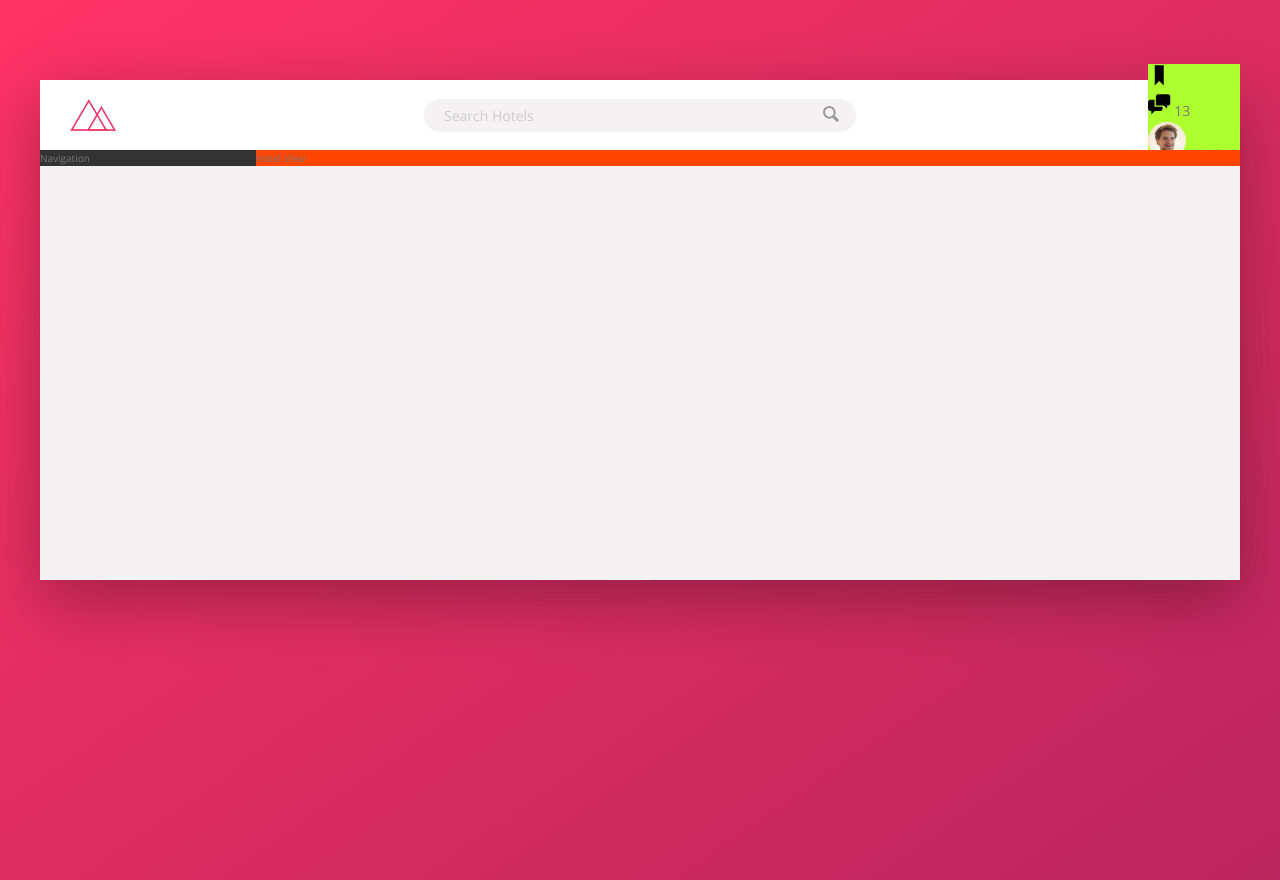
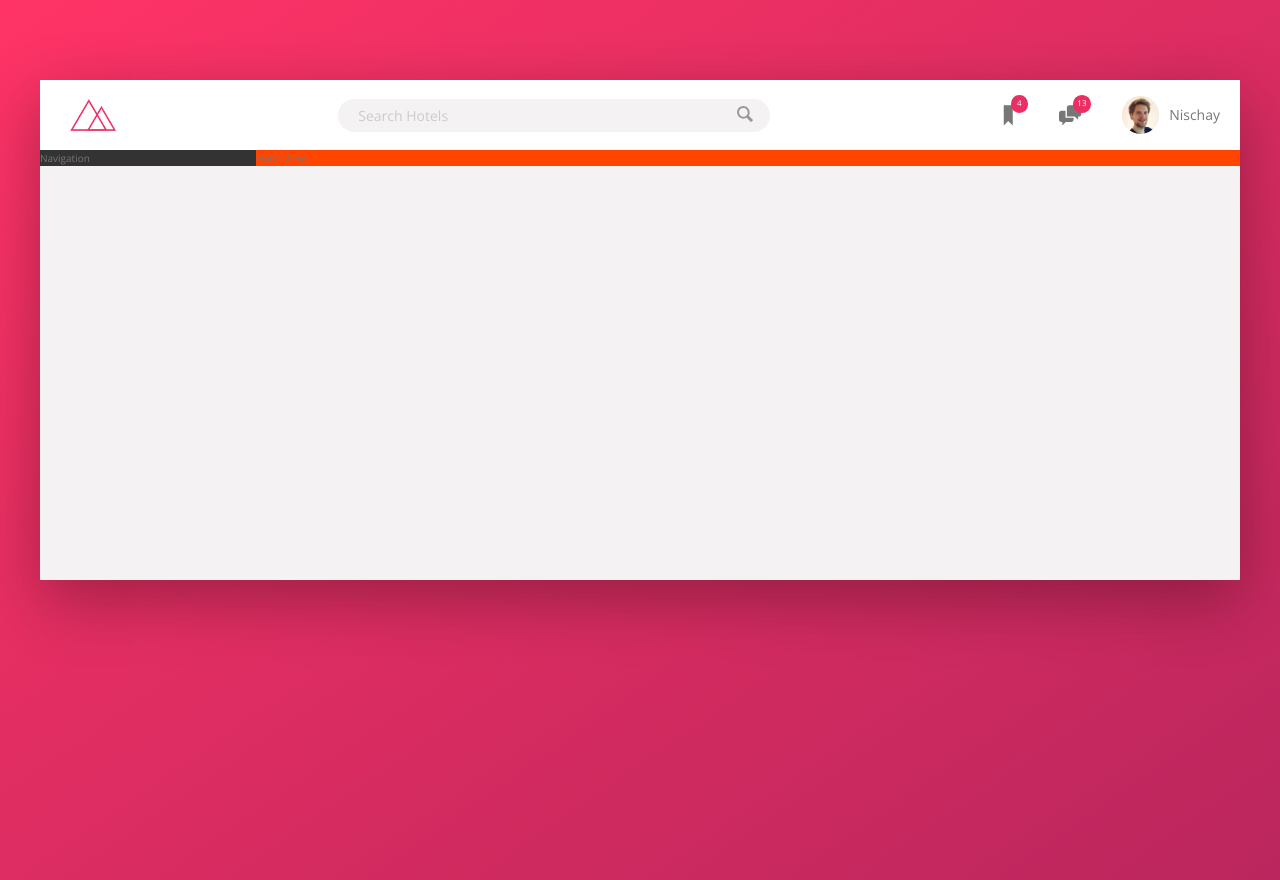
Before and after one commit to Nischay8/AdvancedCssProject, a website: page Trello/index.html in a window 1280 px wide. Drawn offline with nearby package versions, Linux system fonts and the light colour scheme.

Commit message:
Added on 12 September 2023

```diff
--- a/Trello/index.html
+++ b/Trello/index.html
@@ -28,6 +28,7 @@
                     <svg class="user-nav__icon">
                         <use xlink:href="img/sprite.svg#icon-bookmark"></use>
                     </svg>
+                    <span class="user-nav__notification">4</span>
                 </div>
                 <div class="user-nav__icon_box">
                     <svg class="user-nav__icon">
--- a/Trello/sass/_components.scss
+++ b/Trello/sass/_components.scss
@@ -30,13 +30,13 @@
             background-color: var(--color-grey-light-3);
         }
 
-        &::-webkit-input-placeholder{
+        &::-webkit-input-placeholder {
             font-weight: 100;
             color: var(--color-grey-light-4);
         }
     }
 
-    &__input:focus + &__button {
+    &__input:focus+&__button {
         background-color: var(--color-grey-light-3);
     }
 
@@ -65,23 +65,53 @@
 // USER NAVIGATION
 
 .user-nav {
-    background: greenyellow;
+    display: flex;
+    align-items: center;
+    align-self: stretch;
 
-    &__icon-box {}
+    &>* {
+        padding: 0 2rem;
+        cursor: pointer;
+        height: 100%;
+        display: flex;
+        align-items: center;
+    }
+
+    &>*:hover {
+        background-color: var(--color-grey-light-2);
+    }
+
+    &__icon_box {
+        position: relative;
+    }
 
     &__icon {
         height: 2.25rem;
         width: 2.25rem;
+        fill: var(--color-grey-dark-2);
+
     }
 
-    &__notification {}
+    &__notification {
+        font-size: .8rem;
+        height: 1.75rem;
+        width: 1.75rem;
+        border-radius: 50%;
+        background-color: var(--color-primary);
+        color: #fff;
+        position: absolute;
+        top: 1.5rem;
+        right: 1.1rem;
+        display: flex;
+        justify-content: center;
+        align-items: center;
+    }
 
-    &__user {}
 
     &__user-photo {
         height: 3.75rem;
         border-radius: 50%;
+        margin-right: 1rem;
     }
 
-    &__user-name {}
 }
```
Also changed, not shown: Trello/css/style.css.
